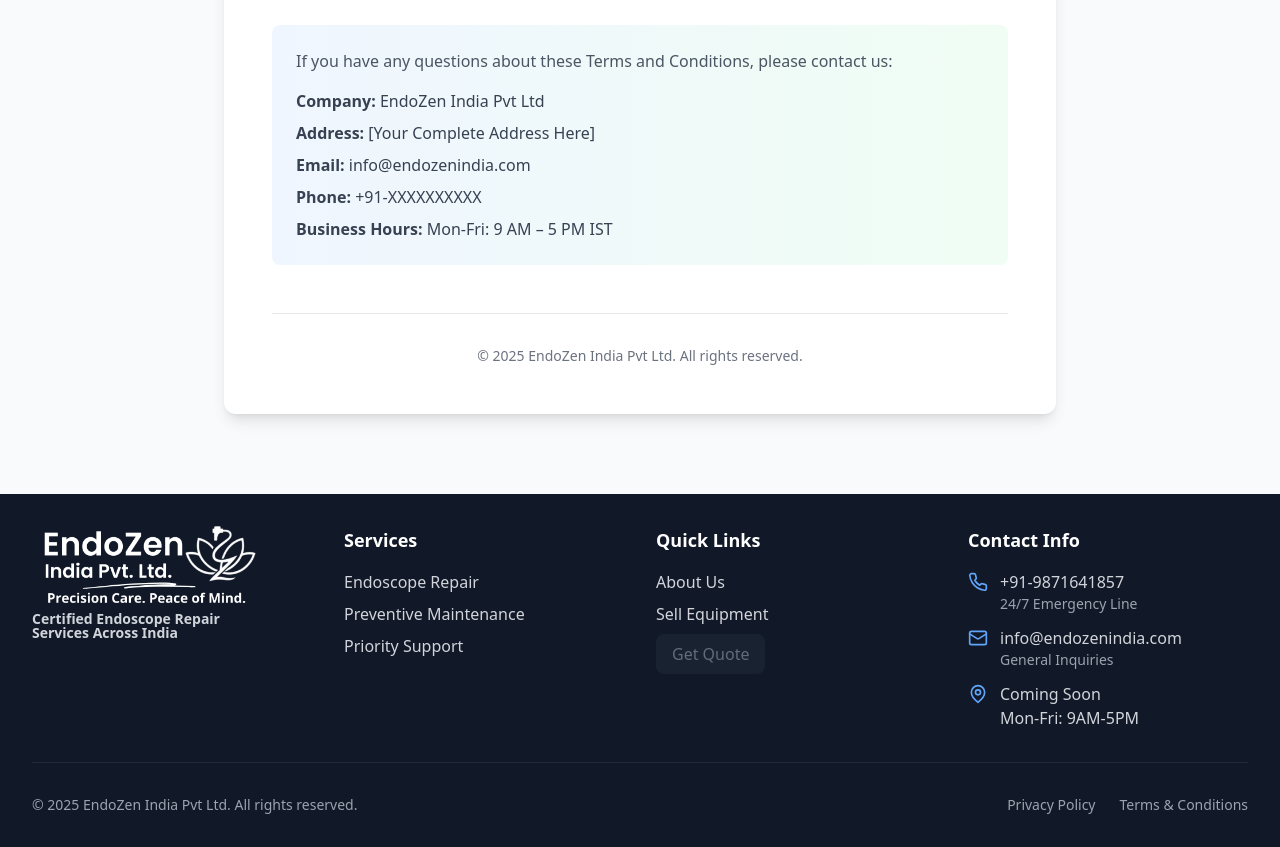
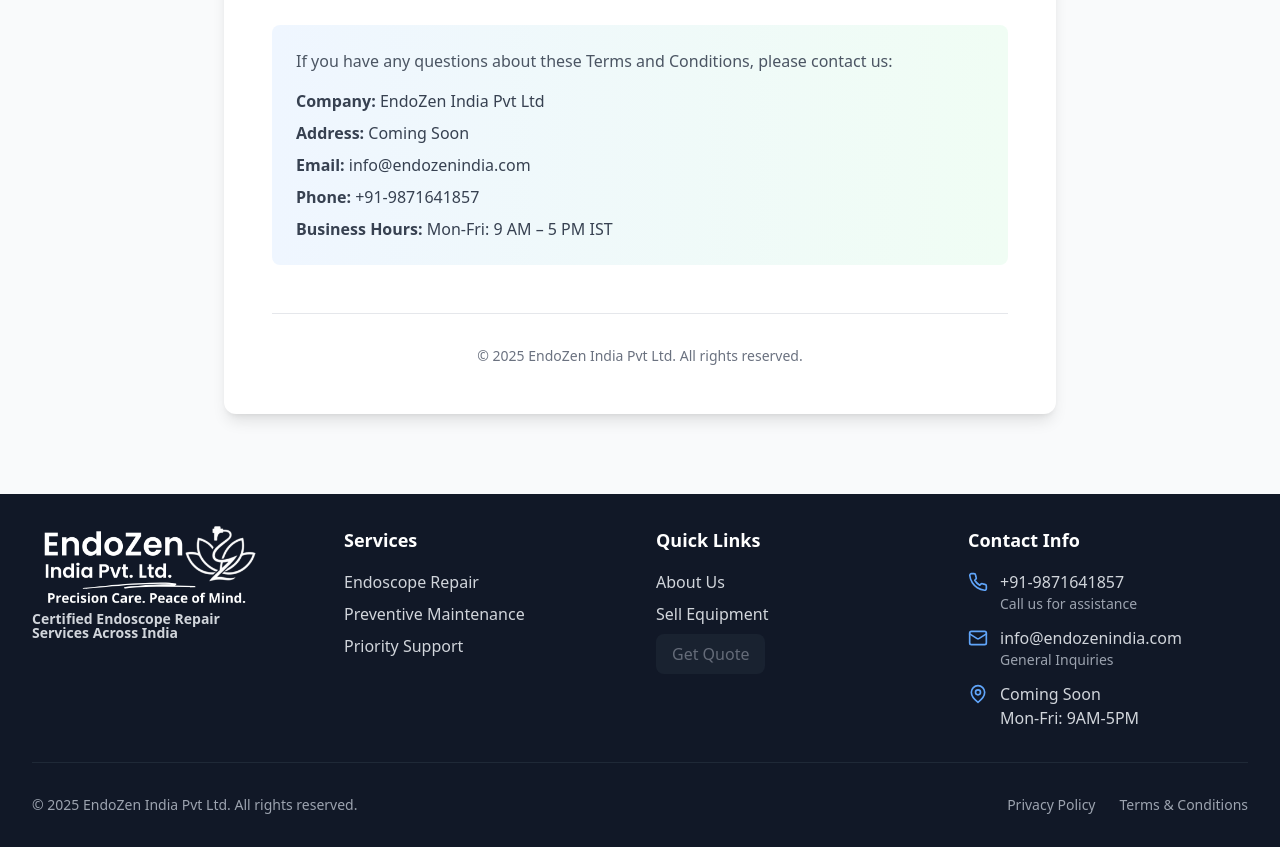
Before and after one commit to Endozen2025/Endozen, a React (Vite) app: page /terms in a window 1280 px wide. Shown: the part 2987-3834 px from the top of the page. Built offline with nearby package versions, Linux system fonts and the light colour scheme; no server answers.

Commit message:
chore: update contact and content in multiple pages

```diff
--- a/src/components/Footer.tsx
+++ b/src/components/Footer.tsx
@@ -139,7 +139,7 @@
                   <p className="text-gray-300">
                     {getContent('footer', 'contact', 'phone') || '+91-9871641857'}
                   </p>
-                  <p className="text-gray-400 text-sm">24/7 Emergency Line</p>
+                  <p className="text-gray-400 text-sm">Call us for assistance</p>
                 </div>
               </div>
               <div className="flex items-start">
--- a/src/pages/Contact.tsx
+++ b/src/pages/Contact.tsx
@@ -168,13 +168,13 @@
                   </div>
                 </div>
 
-                {/* Workshop Location */}
+                {/* Service Center */}
                 <div className="flex items-start bg-green-50 p-6 rounded-xl">
                   <div className="flex-shrink-0">
                     <MapPin className="h-8 w-8 text-green-600" />
                   </div>
                   <div className="ml-4">
-                    <h3 className="text-xl font-semibold text-gray-900 mb-2">Workshop Location</h3>
+                    <h3 className="text-xl font-semibold text-gray-900 mb-2">Service Center</h3>
                     <div className="space-y-1">
                       <p className="font-medium text-gray-900">EndoZen India Pvt Ltd</p>
                       <p className="text-gray-600">Coming Soon</p>
@@ -406,7 +406,7 @@
             <div className="bg-blue-50 p-6 rounded-xl text-center shadow-lg">
               <Phone className="h-12 w-12 text-blue-600 mx-auto mb-4" />
               <h3 className="text-xl font-semibold text-gray-900 mb-2">Call Us</h3>
-              <p className="text-blue-600 font-bold text-lg">+91-XXXXXXXXXX</p>
+              <p className="text-blue-600 font-bold text-lg">+91-9871641857</p>
               <p className="text-gray-600 text-sm mt-2">For immediate assistance</p>
             </div>
             <div className="bg-green-50 p-6 rounded-xl text-center shadow-lg">
--- a/src/pages/Privacy.tsx
+++ b/src/pages/Privacy.tsx
@@ -235,8 +235,8 @@
                   </p>
                   <div className="space-y-2 text-gray-700">
                     <p><strong>Email:</strong> info@endozenindia.com</p>
-                    <p><strong>Phone:</strong> +91-XXXXXXXXXX</p>
-                    <p><strong>Mailing Address:</strong> [Address only]</p>
+                    <p><strong>Phone:</strong> +91-9871641857</p>
+                    <p><strong>Mailing Address:</strong> Coming Soon</p>
                   </div>
                 </div>
               </div>
--- a/src/pages/Services.tsx
+++ b/src/pages/Services.tsx
@@ -153,11 +153,11 @@
   {
     title: "Endoscope",
     description:
-      "Expert repair of flexible endoscopes including gastroscopes, colonoscopes, and bronchoscopes with precision tools and high-grade components.",
+      "Expert repair of flexible endoscopes including gastroscopes, colonoscopes,duodenoscope and bronchoscopes with precision tools and high-grade components.",
     features: [
-      "Endoscope repair",
-      "Light guide cable service",
-      "Insertion tube replacement",
+      "Bending Rubber Replacement",
+      "Biopsy/Suction Channel Replacement",
+      "Angulation Adjustment",
     ],
     icon: Wrench,
     image: "/Endoscope.jpg", // This matches the actual file in public folder
--- a/src/pages/Terms.tsx
+++ b/src/pages/Terms.tsx
@@ -231,9 +231,9 @@
                   </p>
                   <div className="space-y-2 text-gray-700">
                     <p><strong>Company:</strong> EndoZen India Pvt Ltd</p>
-                    <p><strong>Address:</strong> [Your Complete Address Here]</p>
+                    <p><strong>Address:</strong> Coming Soon</p>
                     <p><strong>Email:</strong> info@endozenindia.com</p>
-                    <p><strong>Phone:</strong> +91-XXXXXXXXXX</p>
+                    <p><strong>Phone:</strong> +91-9871641857</p>
                     <p><strong>Business Hours:</strong> Mon-Fri: 9 AM – 5 PM IST</p>
                   </div>
                 </div>
```
